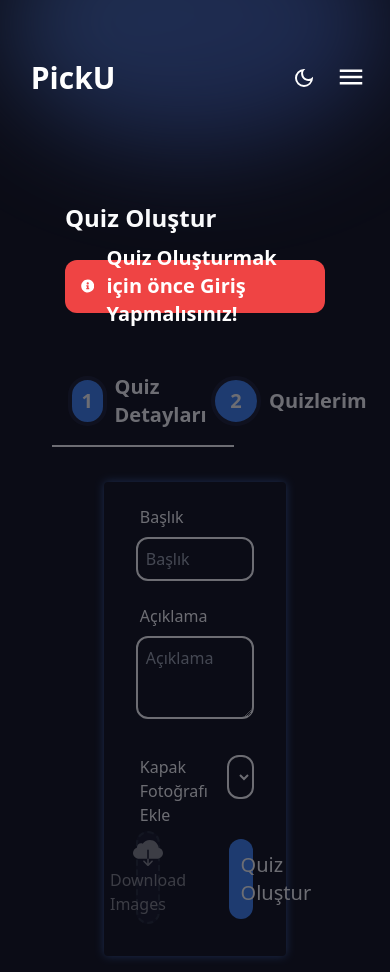
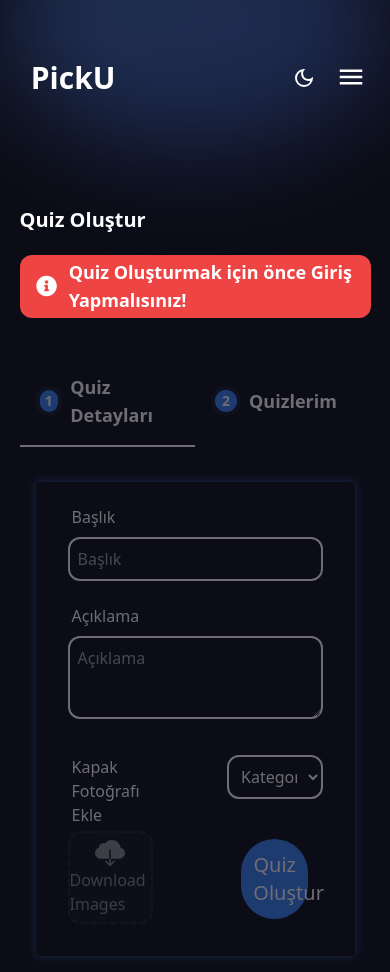
Before and after one commit to BerkeCankaya/PickuWebSite, a React (Vite) app: page /PickuWebSite/CreateQuiz in a window 390 px wide. Built offline with nearby package versions, Linux system fonts and the light colour scheme.

Commit message:
Added new responsive design

```diff
--- a/package.json
+++ b/package.json
@@ -13,6 +13,7 @@
     "preview": "vite preview"
   },
   "dependencies": {
+    "axios": "^1.8.4",
     "framer-motion": "^12.5.0",
     "react": "^18.3.1",
     "react-dom": "^18.3.1",
--- a/src/App.jsx
+++ b/src/App.jsx
@@ -7,18 +7,22 @@ import CardDetailsPage from './pages/CardDetailsPage';
 import Game from "./pages/Game";
 import CreateQuiz from './pages/CreateQuiz';
 import Navbar from './components/Navbar';
+import axios from 'axios';
 
 function App() {
   const location = useLocation(); // Sayfanın URL'sini almak için
 
   const [data, setData] = useState(null);
 
-  useEffect(() => {
-    fetch("/PickuWebSite/data.json")
-      .then((res) => res.json())
-      .then((json) => setData(json))
-      .catch((err) => console.error("Hata:", err));
-  }, []);
+  useEffect(() =>{
+    axios.get('/PickuWebSite/data.json')
+    .then(response => {
+      setData(response.data);
+    })
+    .catch(error => {
+      console.error("Veri Hatası:",error);
+    });
+  },[]);
 
   return (
     <div className='w-full h-full bg-background-color z-20'>
--- a/src/components/Hero.jsx
+++ b/src/components/Hero.jsx
@@ -74,9 +74,12 @@ const Hero = ({ categories, cards }) => {
       <select
               className="w-2/3 p-2 bg-background-color text-color rounded-xl outline-none border-white border-2 cursor-pointer max-sm:w-full"
               value={selectedCate}
-              onChange={(e) => setSelectedCate(e.target.value)}
+              onChange={(e) => {
+                setSelectedCate(e.target.value); // sadece seçimi güncelliyoruz
+                setSelectedCategory(e.target.value); // içerik filtreleme için bunu da güncelliyoruz
+              }}
             >
-               <option value="" disabled>Kategori Seçin</option>
+               <option  value="" disabled>Kategori Seçin</option>
                 {categories.map((category) => (
                         <option key={category.id}>{category.name}</option>
                     ))}
--- a/src/components/QuizDetails.jsx
+++ b/src/components/QuizDetails.jsx
@@ -19,7 +19,7 @@ export default function QuizDetails({ categories }) {
 
   return (
     <div className="w-full h-full flex justify-center">
-      <form className="w-[80%] h-full flex flex-col shadow-primary-shadow rounded">
+      <form className="w-[80%] h-full flex flex-col shadow-primary-shadow rounded max-md:w-[90%] max-sm:w-full">
 
         {/* Başlık Alanı */}
         <div className="h-1/4 flex flex-col justify-center p-8">
@@ -84,7 +84,7 @@ export default function QuizDetails({ categories }) {
                     ))}
             </select>
 
-            <button className="w-1/2 text-xl bg-button-bgColor p-3 rounded-full text-white">
+            <button className="w-1/2 text-xl bg-button-bgColor p-3 rounded-full text-white max-xl:w-[70%]">
               Quiz Oluştur
             </button>
           </div>
--- a/src/index.css
+++ b/src/index.css
@@ -21,6 +21,12 @@
       border-radius: 50%;
       filter: blur(50px);
       z-index: -1;
+    }
+  }
+
+  @media (max-width: 400px) {
+    .text-xsm {
+      font-size: 12px;
     }
   }
 
--- a/src/pages/CreateQuiz.jsx
+++ b/src/pages/CreateQuiz.jsx
@@ -15,27 +15,27 @@ export default function CreateQuiz({data}) {
 
        const [activePage,setActivePage] = useState("quizDetail");
   return (
-    <div className='w-2/3 h-screen m-auto'>
+    <div className='w-2/3 h-screen m-auto max-2xl:w-[80%] max-lg:w-[90%]'>
         <div className='w-full h-[25%] flex flex-col'>
             <div className='w-full h-1/2 flex items-end'>
-                <h1 className='text-color font-bold text-2xl'>Quiz Oluştur </h1>
+                <h1 className='text-color font-bold text-2xl max-sm:text-xl'>Quiz Oluştur </h1>
             </div>
             <div className='w-full h-1/2 flex items-center'>
-                <div className='w-full h-1/2 bg-red-500 rounded-xl flex items-center p-4 gap-3'>
+                <div className='w-full h-1/2 bg-red-500 rounded-xl flex items-center p-4 gap-3 max-sm:h-[60%]'>
                     <FaInfoCircle className='text-color text-3xl' />
-                    <h1 className='text-color font-semibold text-xl'>Quiz Oluşturmak için önce Giriş Yapmalısınız!</h1>
+                    <h1 className='text-color font-semibold text-xl max-sm:text-lg'>Quiz Oluşturmak için önce Giriş Yapmalısınız!</h1>
                 </div>
             </div>
 
         </div>
         <div className={`w-full h-[75%] flex flex-col transition-opacity duration-300 ${!isLoggedIn ? 'opacity-40 pointer-events-none' : 'opacity-100'}`}>
-            <div className='w-full h-[20%] flex items-center justify-center'>
-                <div className='w-[80%] h-full m-auto flex '>
+            <div className='w-full h-[20%] max-sm:h-[30%] flex items-center justify-center'>
+                <div className='w-[80%] max-sm:w-full h-full m-auto flex '>
                     <div className="w-1/2 flex justify-center items-center">
-                        <h1 className={`text-color flex items-center gap-2 text-xl font-semibold border-b-2 p-4 cursor-pointer ${activePage === "quizDetail" ? 'border-white' : 'border-transparent'}`}  onClick={() => setActivePage('quizDetail')}><span className=' w-[50px] h-[50px] rounded-full flex items-center justify-center bg-button-bgColor border-4 border-bg-hover '>1</span>Quiz Detayları</h1>
+                        <h1 className={`text-color flex items-center gap-2 text-xl font-semibold border-b-2 p-4 cursor-pointer max-sm:text-lg text-xsm ${activePage === "quizDetail" ? 'border-white' : 'border-transparent'}`}  onClick={() => setActivePage('quizDetail')}><span className=' w-[50px] h-[50px] rounded-full flex items-center justify-center bg-button-bgColor border-4 border-bg-hover max-sm:w-[30px] max-sm:h-[30px] max-sm:text-sm '>1</span>Quiz Detayları</h1>
                     </div>
                     <div className="w-1/2 flex justify-left items-center">
-                       <h1 className={`text-color flex items-center gap-2 text-xl font-semibold border-b-2  p-4 cursor-pointer ${activePage === "MyQuizzes" ? 'border-white' : 'border-transparent'}`}  onClick={() => setActivePage('MyQuizzes')}><span className=' w-[50px] h-[50px] rounded-full flex items-center justify-center bg-button-bgColor border-4 border-bg-hover '>2</span>Quizlerim</h1>
+                       <h1 className={`text-color flex items-center gap-2 text-xl font-semibold border-b-2  p-4 cursor-pointer max-sm:text-lg max-xs:text-sm ${activePage === "MyQuizzes" ? 'border-white' : 'border-transparent'}`}  onClick={() => setActivePage('MyQuizzes')}><span className=' w-[50px] h-[50px] rounded-full flex items-center justify-center bg-button-bgColor border-4 border-bg-hover max-sm:w-[30px] max-sm:h-[30px] max-sm:text-sm'>2</span>Quizlerim</h1>
                     </div>
                 </div>
             </div>
```
Also changed, not shown: 2 other files (tests, documents, lock files or other folders).
